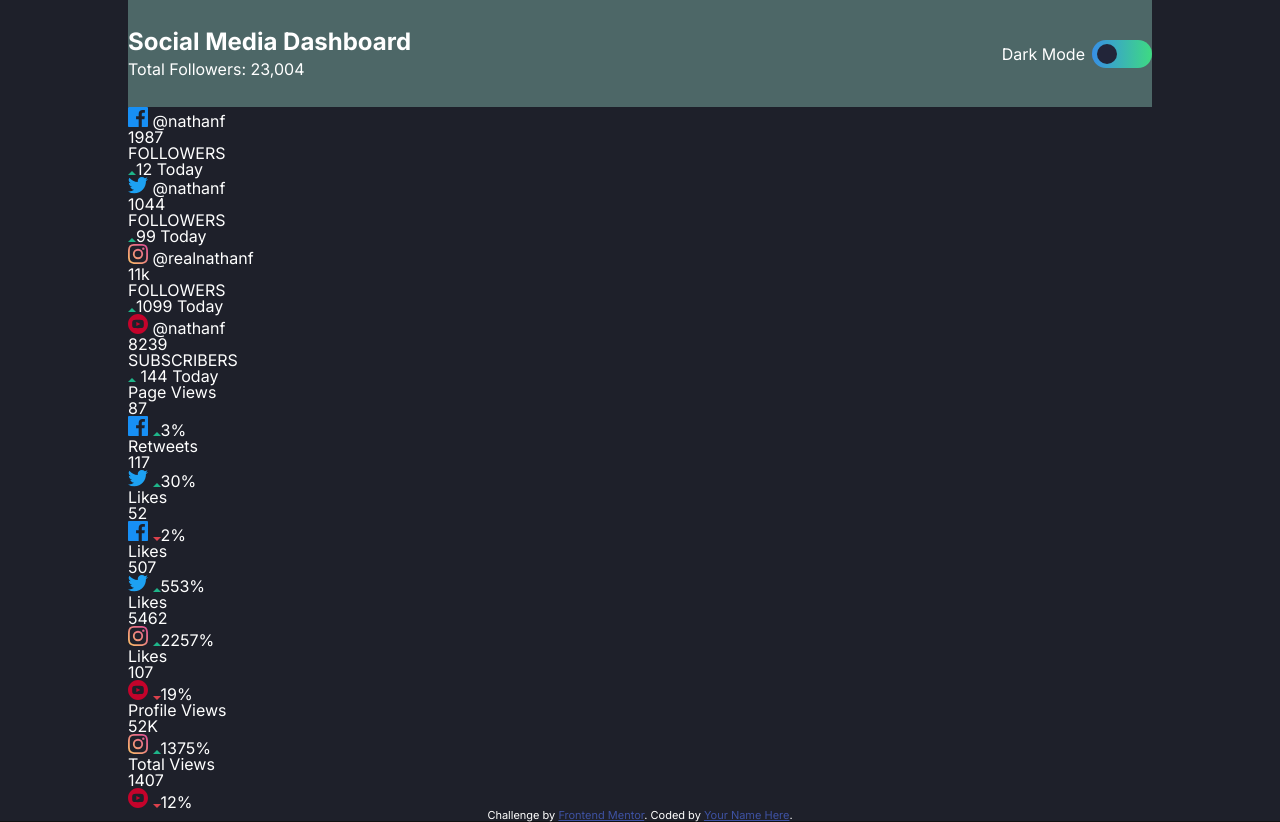
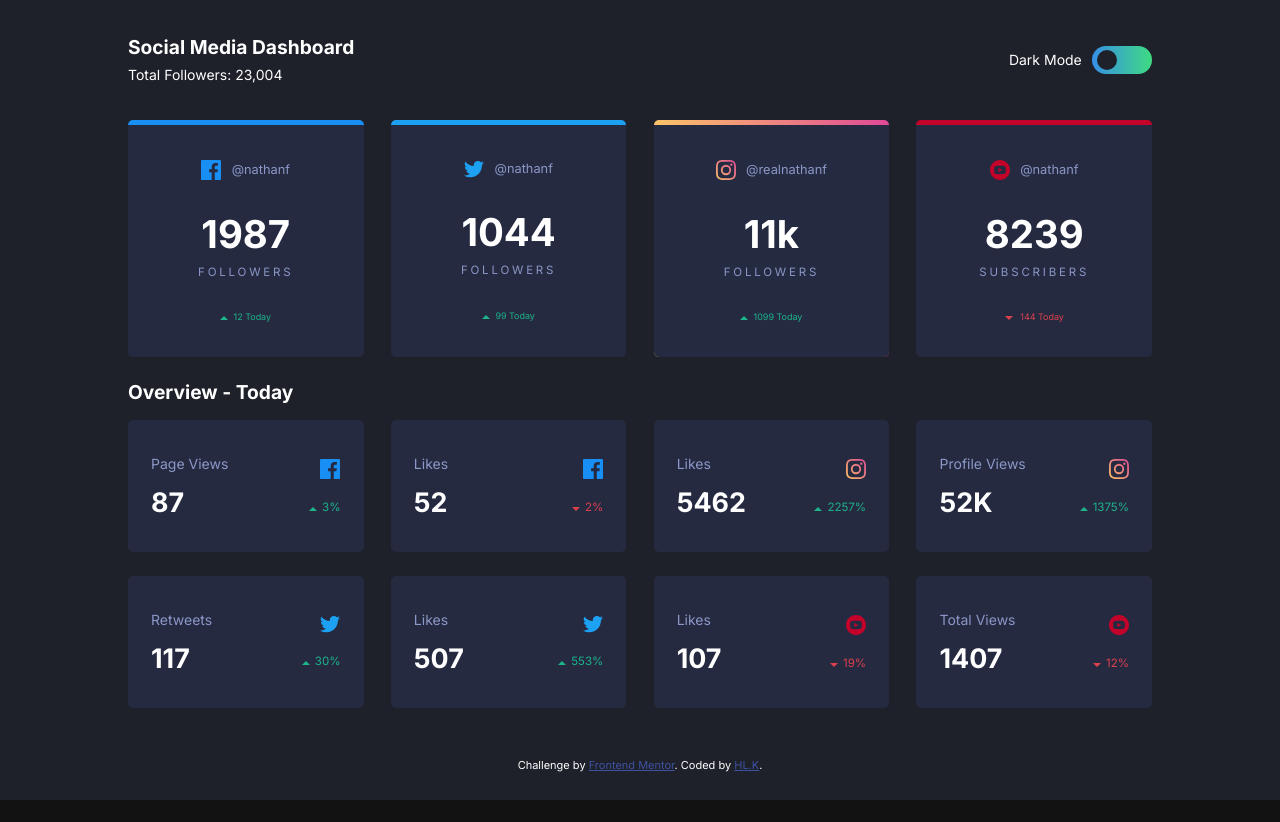
Before and after one commit to hiimhl/Social-media, a plain HTML site: page index.html in a window 1280 px wide. After the commit the page ends 800 px from the top, so only its background shows below. Drawn offline with Linux system fonts and the light colour scheme.

Commit message:
desktop css fin

```diff
--- a/index.html
+++ b/index.html
@@ -18,15 +18,6 @@
     />
     <link rel="stylesheet" href="reset.css" />
     <link rel="stylesheet" href="style.css" />
-    <style>
-      .attribution {
-        font-size: 11px;
-        text-align: center;
-      }
-      .attribution a {
-        color: hsl(228, 45%, 44%);
-      }
-    </style>
   </head>
   <body>
     <div class="wrapper">
@@ -45,13 +36,10 @@
       </header>
       <!-- followers container -->
       <section class="followers">
-        <ul class="followers__card">
-          <div
-            class="followers__card__color followers__card__color-deep-blue"
-          ></div>
+        <ul class="followers__card followers__color-deep-blue">
           <li class="followers__card__logo">
             <img src="images/icon-facebook.svg" alt="facebook" />
-            <span class="followrs__card__logo__text">@nathanf</span>
+            <span class="followers__card__logo__text">@nathanf</span>
           </li>
           <li class="followers__card__num">
             <h2 class="followers__card__num__title">1987</h2>
@@ -61,11 +49,10 @@
             <img src="images/icon-up.svg" />12 Today
           </li>
         </ul>
-        <ul class="followers__card">
-          <div class="followers__card__color followers__card__color-blue"></div>
+        <ul class="followers__card followers__color-blue">
           <li class="followers__card__logo">
             <img src="images/icon-twitter.svg" alt="twitter" />
-            <span class="followrs__card__logo__text">@nathanf</span>
+            <span class="followers__card__logo__text">@nathanf</span>
           </li>
           <li class="followers__card__num">
             <h2 class="followers__card__num__title">1044</h2>
@@ -75,13 +62,10 @@
             <img src="images/icon-up.svg" />99 Today
           </li>
         </ul>
-        <ul class="followers__card">
-          <div
-            class="followers__card__color followers__card__color-rainbow"
-          ></div>
+        <ul class="followers__card followers__color-rainbow">
           <li class="followers__card__logo">
             <img src="images/icon-instagram.svg" alt="instagram" />
-            <span class="followrs__card__logo__text">@realnathanf</span>
+            <span class="followers__card__logo__text">@realnathanf</span>
           </li>
           <li class="followers__card__num">
             <h2 class="followers__card__num__title">11k</h2>
@@ -91,23 +75,23 @@
             <img src="images/icon-up.svg" />1099 Today
           </li>
         </ul>
-        <ul class="followers__card">
-          <div class="followers__card__color followers__card__color-red"></div>
+        <ul class="followers__card followers__color-red">
           <li class="followers__card__logo">
             <img src="images/icon-youtube.svg" alt="youtube" />
-            <span class="followrs__card__logo__text">@nathanf</span>
+            <span class="followers__card__logo__text">@nathanf</span>
           </li>
           <li class="followers__card__num">
             <h2 class="followers__card__num__title">8239</h2>
             <span class="followers__card__num__text">SUBSCRIBERS</span>
           </li>
           <li class="followers__card__today down-red">
-            <img src="images/icon-up.svg" /> 144 Today
+            <img src="images/icon-down.svg" /> 144 Today
           </li>
         </ul>
       </section>
       <!-- overview -->
       <section class="overview">
+        <h2 class="overview__title">Overview - Today</h2>
         <ul class="overview__cards">
           <!-- cards 1 -->
           <li class="overview__list">
@@ -208,7 +192,7 @@
                   alt="youtube"
                   class="overview__list__logo__img"
                 />
-                <span class="overview__list__text up-green"
+                <span class="overview__list__text down-red"
                   ><img src="images/icon-down.svg" />19%</span
                 >
               </div>
@@ -243,7 +227,7 @@
                   alt="youtube"
                   class="overview__list__logo__img"
                 />
-                <span class="overview__list__text up-green"
+                <span class="overview__list__text down-red"
                   ><img src="images/icon-down.svg" />12%</span
                 >
               </div>
@@ -254,7 +238,7 @@
           Challenge by
           <a href="https://www.frontendmentor.io?ref=challenge" target="_blank"
             >Frontend Mentor</a
-          >. Coded by <a href="#">Your Name Here</a>.
+          >. Coded by <a href="#">HL.K</a>.
         </div>
       </section>
     </div>
--- a/style.css
+++ b/style.css
@@ -2,9 +2,10 @@
   /* mobile 375px
   desktop 1440px */
   /* color */
+  font-size: 14px;
   --lime-green-color: hsl(163, 72%, 41%);
   --Bright-red-color: hsl(356, 69%, 56%);
-
+  --main-white-color: hsl(0, 0%, 100%);
   --facebook-color: hsl(208, 92%, 53%);
   --twitter-color: hsl(203, 89%, 53%);
   --instagram1-color: hsl(37, 97%, 70%);
@@ -12,60 +13,57 @@
   --youTube-color: hsl(348, 97%, 39%);
 
   /* toggle  */
-  --Dark-Toggle1: hsl(210, 78%, 56%);
-  --Dark-Toggle2: hsl(146, 68%, 55%);
-  --Light-Toggle: hsl(230, 22%, 74%);
+  --Toggle1: hsl(210, 78%, 56%);
+  --Toggle2: hsl(146, 68%, 55%);
 
   /* dark Theme */
-  --Very-Dark-Blue: hsl(230, 17%, 14%);
-  --Very-Dark-Blue-Pattern: hsl(232, 25%, 18%);
-  --Dark-Desaturated-Blue: hsl(228, 28%, 20%);
-  --Desaturated-Blue: hsl(228, 34%, 66%);
-  --White-color: hsl(0, 0%, 100%);
-  --black-color: #121212;
-
-  /* #### Light Theme */
-  --Very-Pale-Blue-Pattern: hsl(225, 100%, 98%);
-  --Light-Grayish-Blue: hsl(227, 47%, 96%);
-  --Dark-Grayish-Blue: hsl(228, 12%, 44%);
-  --Very-Dark-Blue: hsl(230, 17%, 14%);
+  /* --Very-Dark-Blue: hsl(230, 17%, 14%); */
+  --body-color: #121212;
+  --main-background-color: hsl(230, 17%, 14%);
+  --main-card-color: hsl(228, 28%, 20%);
+  --sub-gray-color: hsl(228, 34%, 66%);
+  --main-text-color: hsl(0, 0%, 100%);
 
   /* padding, margin */
-  --basic-s-space: 7px;
-  --basic-m-space: 15px;
-  --basic-l-space: 30px;
+  --basic-xs-space: 0.4vw;
+  --basic-s-space: 0.8vw;
+  --basic-m-space: 1.4vw;
+  --basic-l-space: 1.8vw;
 
   /* font */
   --basic-font: "Inter", sans-serif;
   --bold-font: 700;
   --regular-font: 400;
 
-  --font-size-s: 14px;
-  --font-size-m: 1.2rem;
-  --font-size-l: 1.5rem;
-  --font-size-xl: 2.1rem;
-  --font-size-num: 3rem;
+  --font-size-today: 0.7vw;
+  --font-size-xs: 0.9vw;
+  --font-size-s: 1vw;
+  --font-size-m: 1.2vw;
+  --font-size-l: 1.5vw;
+  --font-size-xl: 2.1vw;
+  --font-size-num: 3vw;
 }
+
 body {
-  background-color: #121212;
-  color: var(--White-color);
+  background-color: var(--body-color);
+  color: var(--main-white-color);
 }
 .wrapper {
   margin: auto;
   width: 80%;
   max-width: 1440px;
   padding: 0 10%;
-  background-color: var(--Very-Dark-Blue);
+  background-color: var(--main-background-color);
   font-family: "Inter", sans-serif;
 }
 
 /* navbar */
 .navbar {
   width: 100%;
-  background-color: rgb(77, 103, 103);
+  height: 15vh;
   display: flex;
   justify-content: space-between;
-  padding: var(--basic-l-space) 0;
+  align-items: center;
 }
 .navbar__logo {
   display: flex;
@@ -90,7 +88,7 @@ body {
   width: 60px;
   height: 28px;
   display: inline-block;
-  background: linear-gradient(to right, hsl(210, 78%, 56%), hsl(146, 68%, 55%));
+  background: linear-gradient(to right, var(--Toggle1), var(--Toggle2));
   border-radius: 3rem;
   align-items: center;
   cursor: pointer;
@@ -103,7 +101,7 @@ body {
   height: 20px;
   border-radius: 50%;
   transform: translate(5px, 4px);
-  background-color: var(--Very-Dark-Blue-Pattern);
+  background-color: var(--main-background-color);
   transition: transform 0.2s ease-in;
 }
 #switch:checked + .navbar__switch__label .navbar__switch__btn {
@@ -112,3 +110,164 @@ body {
 #switch {
   display: none;
 }
+
+/* followers card */
+.followers {
+  width: 100%;
+  height: 30vh;
+  display: flex;
+  justify-content: space-between;
+}
+
+.followers__card {
+  width: 23%;
+  height: 29vh;
+  border-radius: 5px;
+  background-color: var(--main-card-color);
+  display: flex;
+  flex-direction: column;
+  justify-content: space-evenly;
+  align-items: center;
+}
+.followers__color-deep-blue {
+  border-radius: 5px;
+  border-top: var(--facebook-color) 5px solid;
+}
+.followers__color-blue {
+  border-radius: 5px;
+  border-top: var(--twitter-color) 5px solid;
+}
+.followers__color-rainbow {
+  border-radius: 5px;
+  border-top: transparent 5px solid;
+  background-origin: border-box;
+  background-clip: content-box, border-box;
+  background-image: linear-gradient(
+      var(--main-card-color),
+      var(--main-card-color)
+    ),
+    linear-gradient(to right, var(--instagram1-color), var(--instagram2-color));
+}
+.followers__color-red {
+  border-radius: 5px;
+  border-top: var(--youTube-color) 5px solid;
+}
+
+.followers__card__logo {
+  text-align: center;
+  align-items: center;
+  display: flex;
+}
+.followers__card__logo__text {
+  margin-left: var(--basic-s-space);
+  font-size: var(--font-size-s);
+  color: var(--sub-gray-color);
+}
+
+.followers__card__num {
+  text-align: center;
+  align-items: center;
+}
+.followers__card__num__title {
+  font-size: var(--font-size-num);
+  font-weight: var(--bold-font);
+  margin-bottom: var(--basic-s-space);
+}
+
+.followers__card__num__text {
+  color: var(--sub-gray-color);
+  letter-spacing: 0.2rem;
+  font-size: var(--font-size-xs);
+}
+
+.followers__card__today {
+  font-size: var(--font-size-today);
+}
+.followers__card__today img {
+  margin-right: var(--basic-xs-space);
+}
+.down-red {
+  color: var(--Bright-red-color);
+}
+.up-green {
+  color: var(--lime-green-color);
+}
+
+/* overview */
+.overview {
+  width: 100%;
+  height: 55vh;
+  display: flex;
+  flex-direction: column;
+}
+.overview__title {
+  font-size: var(--font-size-l);
+  font-weight: var(--bold-font);
+  margin-top: var(--basic-l-space);
+}
+
+.overview__cards {
+  margin-top: var(--basic-m-space);
+  margin-bottom: var(--basic-l-space);
+  display: flex;
+  width: 100%;
+  height: 36vh;
+  justify-content: space-between;
+}
+.overview__list {
+  width: 23%;
+  height: 36vh;
+  display: flex;
+  justify-content: space-between;
+  flex-direction: column;
+}
+/* overview - card 1ea */
+.overview__list__box {
+  background-color: var(--main-card-color);
+  width: 100%;
+  height: 16.5vh;
+  border-radius: 5px;
+  display: flex;
+  justify-content: space-between;
+  align-items: center;
+}
+
+.overview__list__box__title {
+  margin-left: var(--basic-l-space);
+}
+
+.overview__list__box__text {
+  color: var(--sub-gray-color);
+  margin-bottom: var(--basic-m-space);
+}
+.overview__list__box__num {
+  color: var(--main-text-color);
+  font-size: var(--font-size-xl);
+  font-weight: var(--bold-font);
+}
+.overview__list__box__logo {
+  /* text-align: end; */
+  display: flex;
+  flex-direction: column;
+  align-items: flex-end;
+  margin-right: var(--basic-l-space);
+}
+.overview__list__logo__img {
+  max-width: 20px;
+  margin-bottom: var(--basic-l-space);
+}
+.overview__list__text {
+  font-size: var(--font-size-xs);
+}
+.overview__list__text img {
+  margin-right: var(--basic-xs-space);
+}
+
+.attribution {
+  font-size: 11px;
+
+  margin: auto;
+}
+.attribution a {
+  color: hsl(228, 45%, 44%);
+}
```
